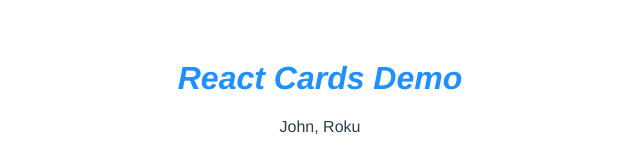
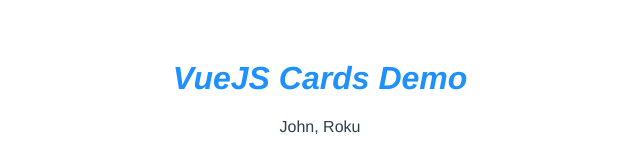
Before and after one commit to jdmedlock/cardsdemo-vuejs, a Vue app: page / in a window 1280 px wide. Shown: the top 152 px of the page, without its empty margins (320-960 px from the left). Built offline with nearby package versions, Linux system fonts and the light colour scheme.

Commit message:
Feature: Update app title

```diff
--- a/src/App.vue
+++ b/src/App.vue
@@ -1,7 +1,7 @@
 <template>
   <div className="App">
     <header className="App-header">
-      <h1>React Cards Demo</h1>
+      <h1>VueJS Cards Demo</h1>
       <CardContainer />
     </header>
   </div>
```
